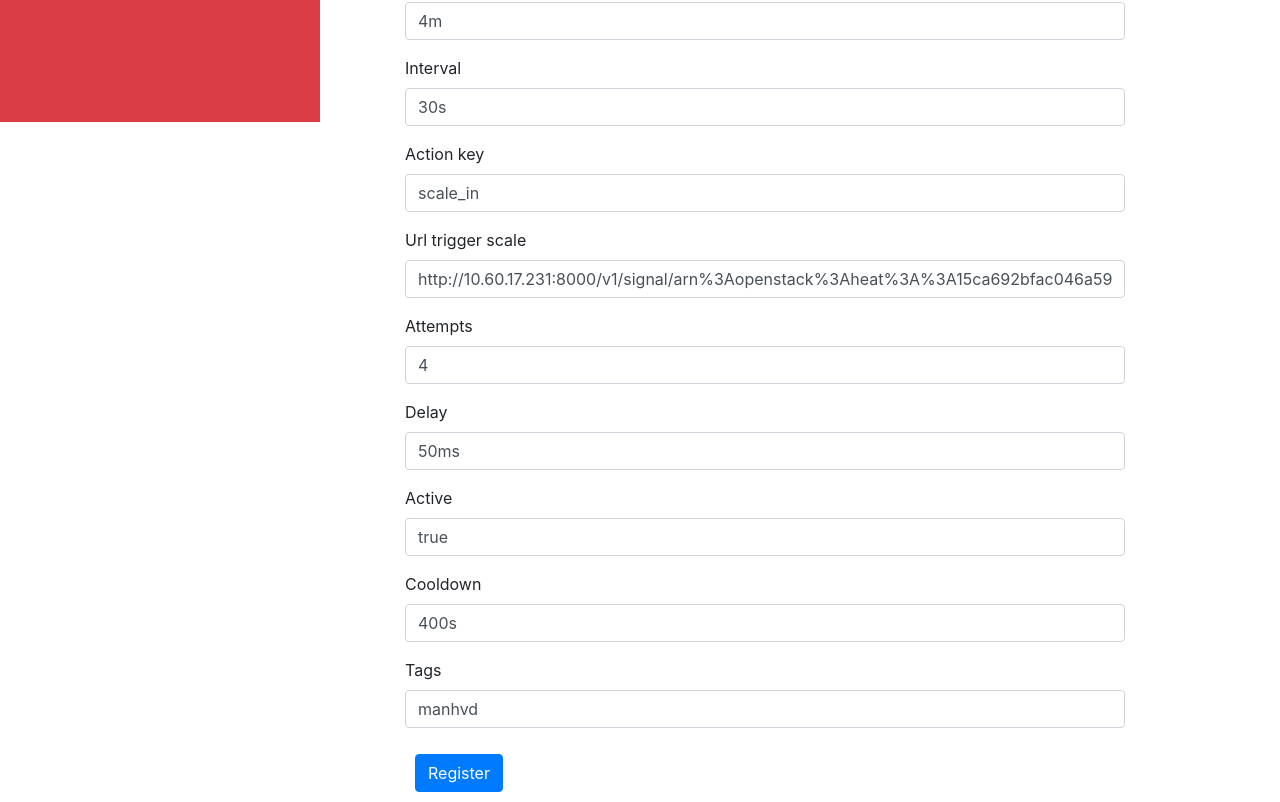
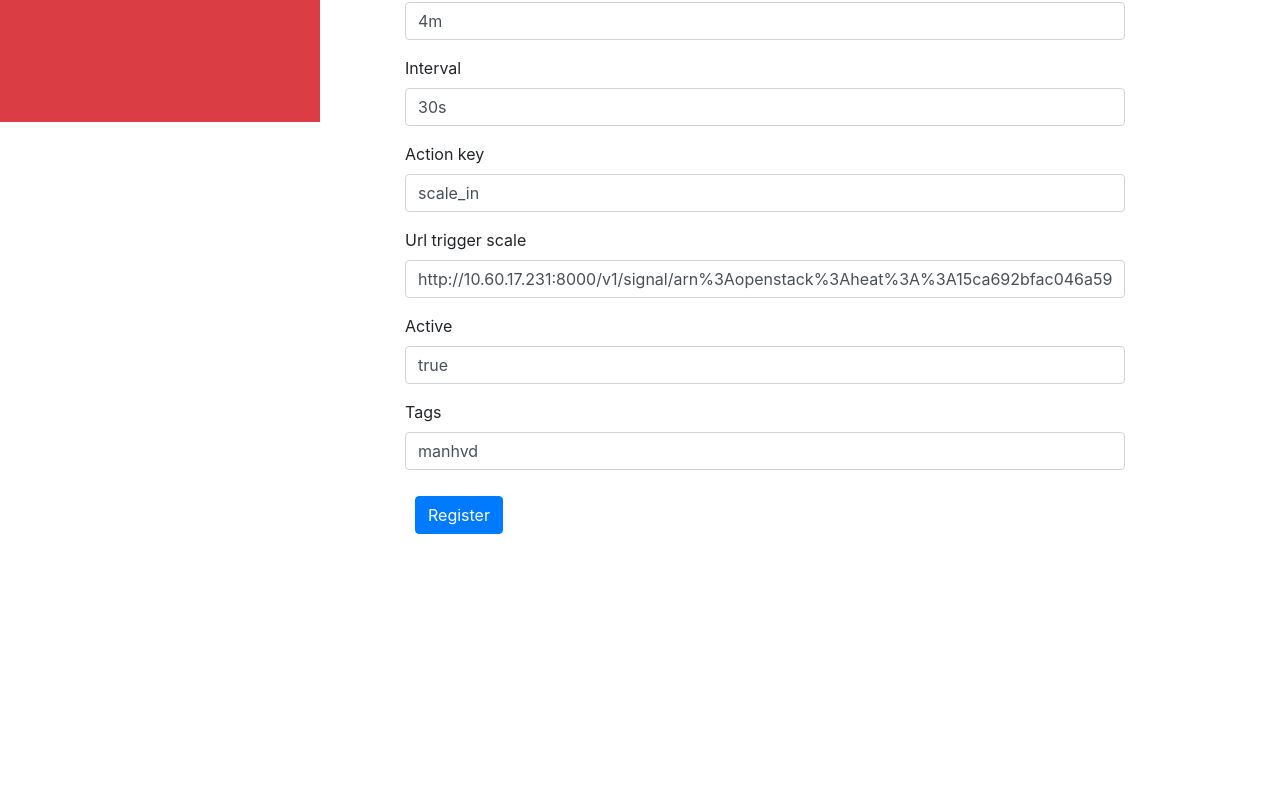
Before and after one commit to vuducmanh11/react-faythe, a React (Create React App) app: page /scalers/create in a window 1280 px wide. Shown: the part 678-1480 px from the top of the page. After the commit the page ends 1222 px from the top, so only its background shows below. Built offline with nearby package versions, Linux system fonts and the light colour scheme.

Commit message:
Update template

```diff
--- a/src/components/Clouds.js
+++ b/src/components/Clouds.js
@@ -15,12 +15,16 @@ class Clouds extends Component {
         this.renderContent = this.renderContent.bind(this);
         this.deleteCloud = this.deleteCloud.bind(this);
         this.editCloud = this.editCloud.bind(this);
+        this.createScaler = this.createScaler.bind(this);
     }
     deleteCloud(cid) {
         console.log(cid);
     }
     editCloud(cid) {
-        console.log(cid)
+        console.log(cid);
+    }
+    createScaler(cid) {
+        console.log(cid);
     }
     renderContent(resp) {
         // return()
@@ -43,6 +47,11 @@ class Clouds extends Component {
                             onClick = { () => this.deleteCloud(data.Data[item].id)}>
                             Delete cloud
                         </button>
+                        <button className="btn btn-secondary"
+                            onClick = { () => this.createScaler(data.Data[item].id)}>
+                            Create scaler
+                        </button>
+
                     </CardBody>
                 </Card>
             </div>
--- a/src/components/CreateScaler.js
+++ b/src/components/CreateScaler.js
@@ -173,43 +173,19 @@ class CreateScaler extends Component {
                             placeholder = {'Enter your'}
                             handleChange = {this.handleInput}
                         />
-                        <Input required
+                        {/* <Input required
                             inputType={'text'}
                             title={"Attempts"}
                             name={'attempts'}
                             value={this.state.scaler.attempts}
                             placeholder = {'Enter your'}
                             handleChange = {this.handleInput}
-                        />
-                        <Input required
+                        /> */}
+                        {/* <Input required
                             inputType={'text'}
                             title={"Delay"}
                             name={'delay'}
                             value={this.state.scaler.delay}
-                            placeholder = {'Enter your'}
-                            handleChange = {this.handleInput}
-                        />
-                        {/* <Input required
-                            inputType={'text'}
-                            title={"provider"}
-                            name={'type'}
-                            value={this.state.scaler.type}
-                            placeholder = {'Enter your'}
-                            handleChange = {this.handleInput}
-                        />
-                        <Input required
-                            inputType={'text'}
-                            title={"provider"}
-                            name={'delay_type'}
-                            value={this.state.scaler.delay_type}
-                            placeholder = {'Enter your'}
-                            handleChange = {this.handleInput}
-                        />
-                        <Input required
-                            inputType={'text'}
-                            title={"Method"}
-                            name={'method'}
-                            value={this.state.scaler.method}
                             placeholder = {'Enter your'}
                             handleChange = {this.handleInput}
                         /> */}
@@ -221,14 +197,14 @@ class CreateScaler extends Component {
                             placeholder = {'Enter your'}
                             handleChange = {this.handleInput}
                         />
-                        <Input required
+                        {/* <Input required
                             inputType={'text'}
                             title={"Cooldown"}
                             name={'cooldown'}
                             value={this.state.scaler.cooldown}
                             placeholder = {'Enter your'}
                             handleChange = {this.handleInput}
-                        />
+                        /> */}
                         <Input required
                             inputType={'text'}
                             title={"Tags"}
@@ -348,22 +324,22 @@ class CreateScaler extends Component {
                             placeholder = {'Enter your'}
                             handleChange = {this.handleInput}
                         />
-                        <Input required
+                        {/* <Input required
                             inputType={'text'}
                             title={"Attempts"}
                             name={'attempts'}
                             value={this.state.scaler.attempts}
                             placeholder = {'Enter your'}
                             handleChange = {this.handleInput}
-                        />
-                        <Input required
+                        /> */}
+                        {/* <Input required
                             inputType={'text'}
                             title={"Delay"}
                             name={'delay'}
                             value={this.state.scaler.delay}
                             placeholder = {'Enter your'}
                             handleChange = {this.handleInput}
-                        />
+                        /> */}
                         {/* <Input required
                             inputType={'text'}
                             title={"provider"}
@@ -396,14 +372,14 @@ class CreateScaler extends Component {
                             placeholder = {'Enter your'}
                             handleChange = {this.handleInput}
                         />
-                        <Input required
+                        {/* <Input required
                             inputType={'text'}
                             title={"Cooldown"}
                             name={'cooldown'}
                             value={this.state.scaler.cooldown}
                             placeholder = {'Enter your'}
                             handleChange = {this.handleInput}
-                        />
+                        /> */}
                         <Input required
                             inputType={'text'}
                             title={"Tags"}
```
